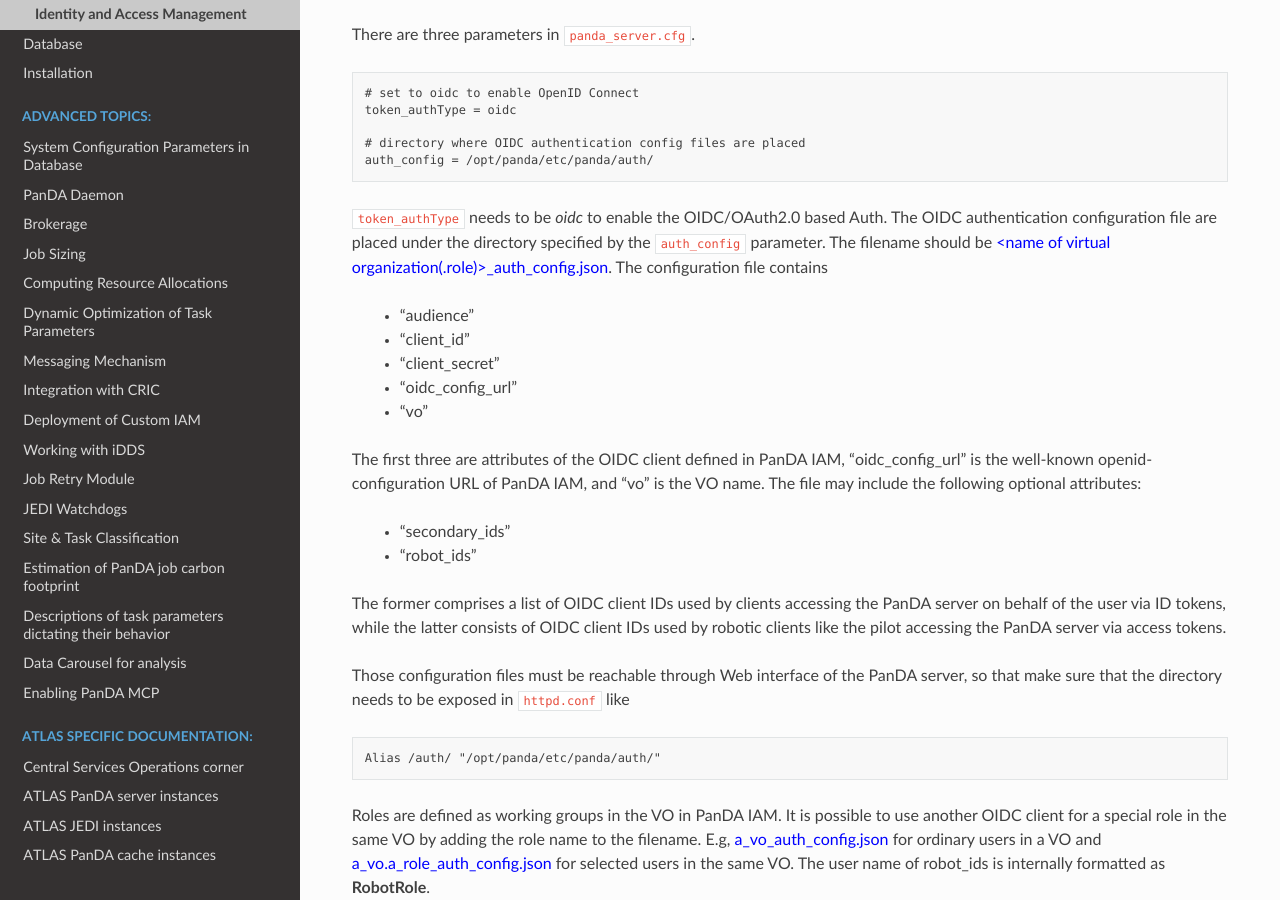
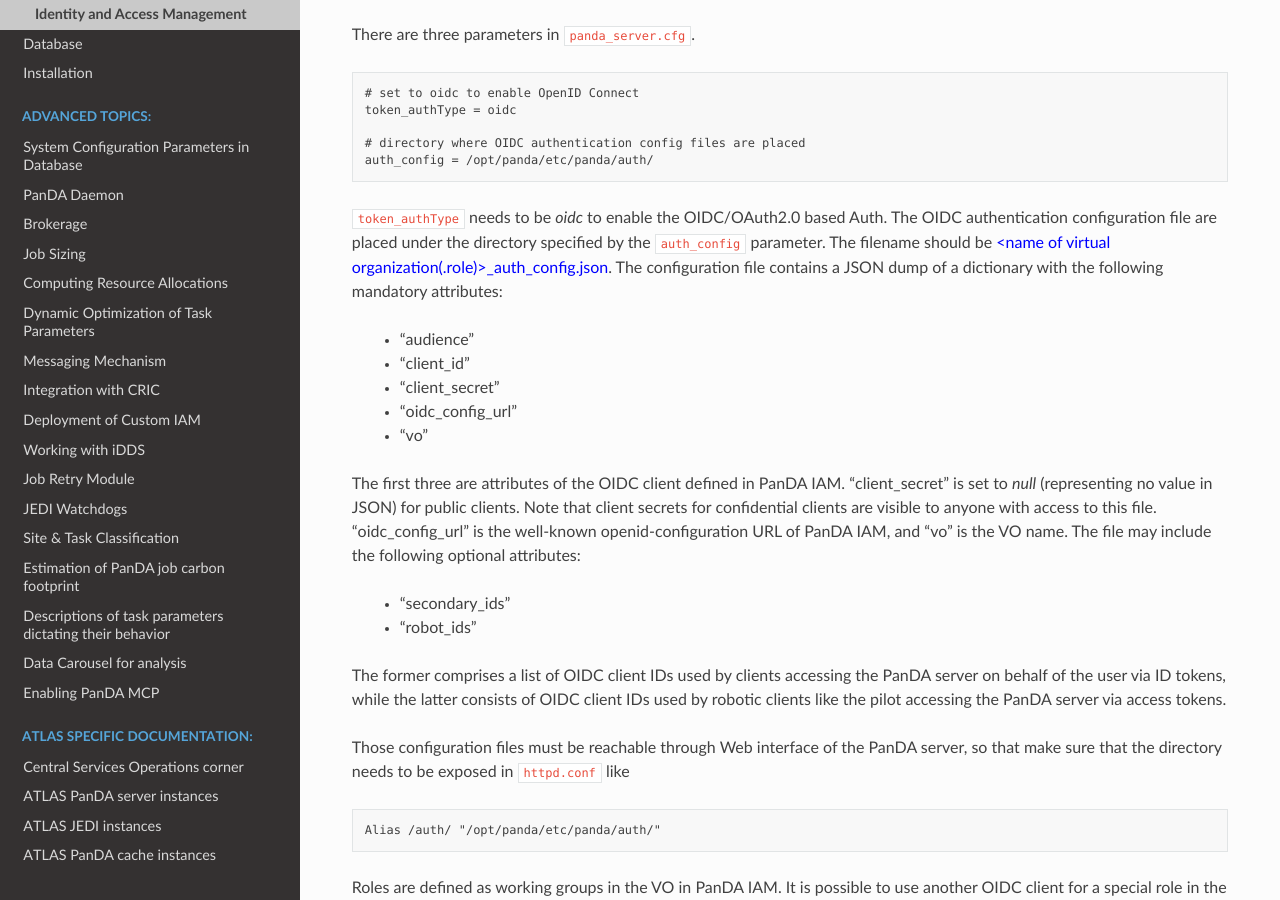
Before and after one commit to PanDAWMS/panda-docs, a Sphinx documentation site: the page built from docs/source/architecture/iam.rst, in a window 1280 px wide and 900 px high, scrolled down 7331 px. Built offline with Sphinx 7.4.7 and the Read the Docs theme 3.1.0, drawn with Linux system fonts in a browser that asks for light colours; pages that are not in the unit, such as notebooks, are missing from menus.

Commit message:
about OIDC public clients

```diff
--- a/docs/source/architecture/iam.rst
+++ b/docs/source/architecture/iam.rst
@@ -243,7 +243,7 @@
 ``token_authType`` needs to be *oidc* to enable the OIDC/OAuth2.0 based Auth.
 The OIDC authentication configuration file are placed under the directory specified by the ``auth_config``
 parameter. The filename should be :blue:`\<name of virtual organization(.role)\>_auth_config.json`.
-The configuration file contains
+The configuration file contains a JSON dump of a dictionary with the following mandatory attributes:
 
  * "audience"
  * "client_id"
@@ -251,7 +251,10 @@
  * "oidc_config_url"
  * "vo"
 
-The first three are attributes of the OIDC client defined in PanDA IAM, "oidc_config_url" is
+The first three are attributes of the OIDC client defined in PanDA IAM. "client_secret" is set to `null`
+(representing no value in JSON) for public clients. Note that client secrets for confidential clients
+are visible to anyone with access to this file.
+"oidc_config_url" is
 the well-known openid-configuration URL of PanDA IAM, and "vo" is the VO name.
 The file may include the following optional attributes:
 
```
